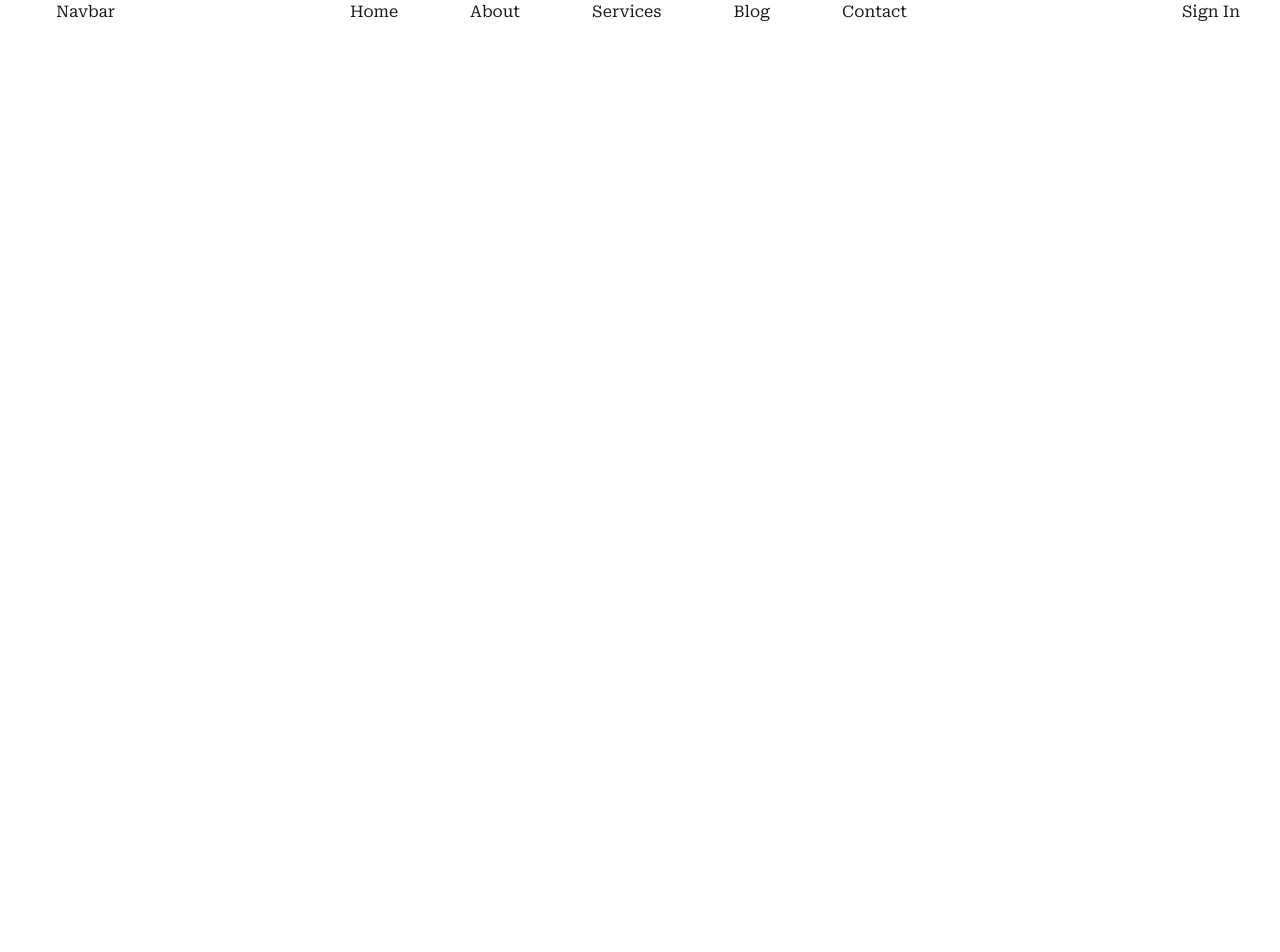
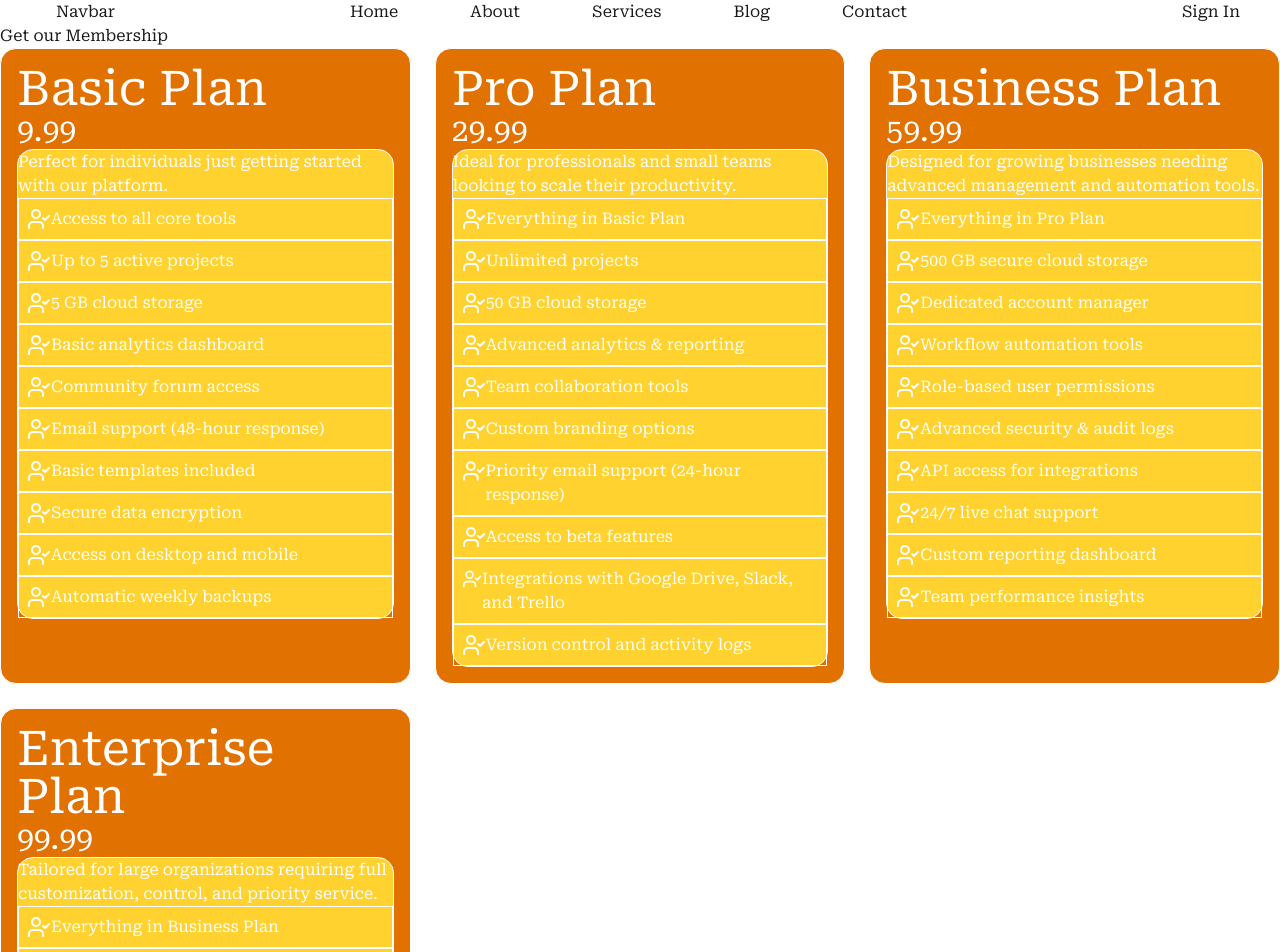
Before and after one commit to saifullah199/milestone8-module1-updated11, a React (Vite) app: page / in a window 1280 px wide. Shown: the top 952 px of the page. Before the commit the page ends 800 px from the top, so only its background shows below. Built offline with nearby package versions, Linux system fonts and the light colour scheme.

Commit message:
pricing cards added

```diff
--- /dev/null
+++ b/public/PricingData.json
@@ -0,0 +1,74 @@
+[
+  {
+    "id": 1,
+    "name": "Basic Plan",
+    "price": 9.99,
+    "description": "Perfect for individuals just getting started with our platform.",
+    "features": [
+      "Access to all core tools",
+      "Up to 5 active projects",
+      "5 GB cloud storage",
+      "Basic analytics dashboard",
+      "Community forum access",
+      "Email support (48-hour response)",
+      "Basic templates included",
+      "Secure data encryption",
+      "Access on desktop and mobile",
+      "Automatic weekly backups"
+    ]
+  },
+  {
+    "id": 2,
+    "name": "Pro Plan",
+    "price": 29.99,
+    "description": "Ideal for professionals and small teams looking to scale their productivity.",
+    "features": [
+      "Everything in Basic Plan",
+      "Unlimited projects",
+      "50 GB cloud storage",
+      "Advanced analytics & reporting",
+      "Team collaboration tools",
+      "Custom branding options",
+      "Priority email support (24-hour response)",
+      "Access to beta features",
+      "Integrations with Google Drive, Slack, and Trello",
+      "Version control and activity logs"
+    ]
+  },
+  {
+    "id": 3,
+    "name": "Business Plan",
+    "price": 59.99,
+    "description": "Designed for growing businesses needing advanced management and automation tools.",
+    "features": [
+      "Everything in Pro Plan",
+      "500 GB secure cloud storage",
+      "Dedicated account manager",
+      "Workflow automation tools",
+      "Role-based user permissions",
+      "Advanced security & audit logs",
+      "API access for integrations",
+      "24/7 live chat support",
+      "Custom reporting dashboard",
+      "Team performance insights"
+    ]
+  },
+  {
+    "id": 4,
+    "name": "Enterprise Plan",
+    "price": 99.99,
+    "description": "Tailored for large organizations requiring full customization, control, and priority service.",
+    "features": [
+      "Everything in Business Plan",
+      "Unlimited storage",
+      "Unlimited team members",
+      "Custom SLA and onboarding",
+      "Single sign-on (SSO) integration",
+      "AI-powered data insights",
+      "Dedicated success manager",
+      "Quarterly business reviews",
+      "Personalized staff training sessions",
+      "24/7 phone & priority support"
+    ]
+  }
+]
--- a/src/App.jsx
+++ b/src/App.jsx
@@ -1,6 +1,10 @@
+import { Suspense } from 'react'
 import './App.css'
 import Navbar from './Components/Navbar/Navbar'
+import PricingOptions from './PricingOptions/PricingOptions'
 
+
+const pricingPromise = fetch('PricingData.json').then(res => res.json())
 function App() {
 
 
@@ -10,7 +14,9 @@ function App() {
         <Navbar />
       </header>
       <main>
-
+        <Suspense fallback={<span className="loading loading-dots loading-lg"></span>} >
+          <PricingOptions pricingPromise={pricingPromise}></PricingOptions>
+        </Suspense>
       </main>
 
     </>
--- /dev/null
+++ b/src/PricingOptions/PricingCard/Features.jsx
@@ -0,0 +1,12 @@
+import { UserCheck } from "lucide-react";
+
+
+const Features = ({feature}) => {
+    return (
+        <div>
+            <p className="flex border p-2"> <UserCheck /> {feature}</p>
+        </div>
+    );
+};
+
+export default Features;
--- /dev/null
+++ b/src/PricingOptions/PricingCard/PricingCard.jsx
@@ -0,0 +1,35 @@
+import Features from "./Features";
+
+
+const PricingCard = ({pricing}) => {
+    console.log(pricing)
+    const {id, name, price, description, features} =pricing
+
+    // const featureList =  features.map((feature,index) => <Features
+    //                         key={index}
+    //                         feature={feature} ></Features>)
+
+
+    return (
+        <div className="border bg-amber-600 rounded-2xl p-4 text-white">
+            {/* card header */}
+            <div>
+                <h2 className="text-5xl">{name}</h2>
+                <h3 className="text-3xl">{price}</h3>
+            </div>
+            {/* card body */}
+            <div className="border bg-amber-300 rounded-2xl">
+                <p> {description}    </p>
+                {
+                    features.map((feature,index) => <Features
+                            key={index}
+                            feature={feature} ></Features>)
+                }
+
+
+            </div>
+        </div>
+    );
+};
+
+export default PricingCard;
--- /dev/null
+++ b/src/PricingOptions/PricingOptions.jsx
@@ -0,0 +1,24 @@
+import { use } from "react";
+import PricingCard from "./PricingCard/PricingCard";
+
+
+const PricingOptions = ({pricingPromise}) => {
+
+    const pricingData = use(pricingPromise)
+
+
+    return (
+        <div>
+            <h2>Get our Membership</h2>
+            <div className="grid md:grid-cols-3 gap-6">
+                {
+                    pricingData.map(pricing => <PricingCard
+                        key={pricing.id}
+                        pricing={pricing}></PricingCard>)
+                }
+            </div>
+        </div>
+    );
+};
+
+export default PricingOptions;
```
